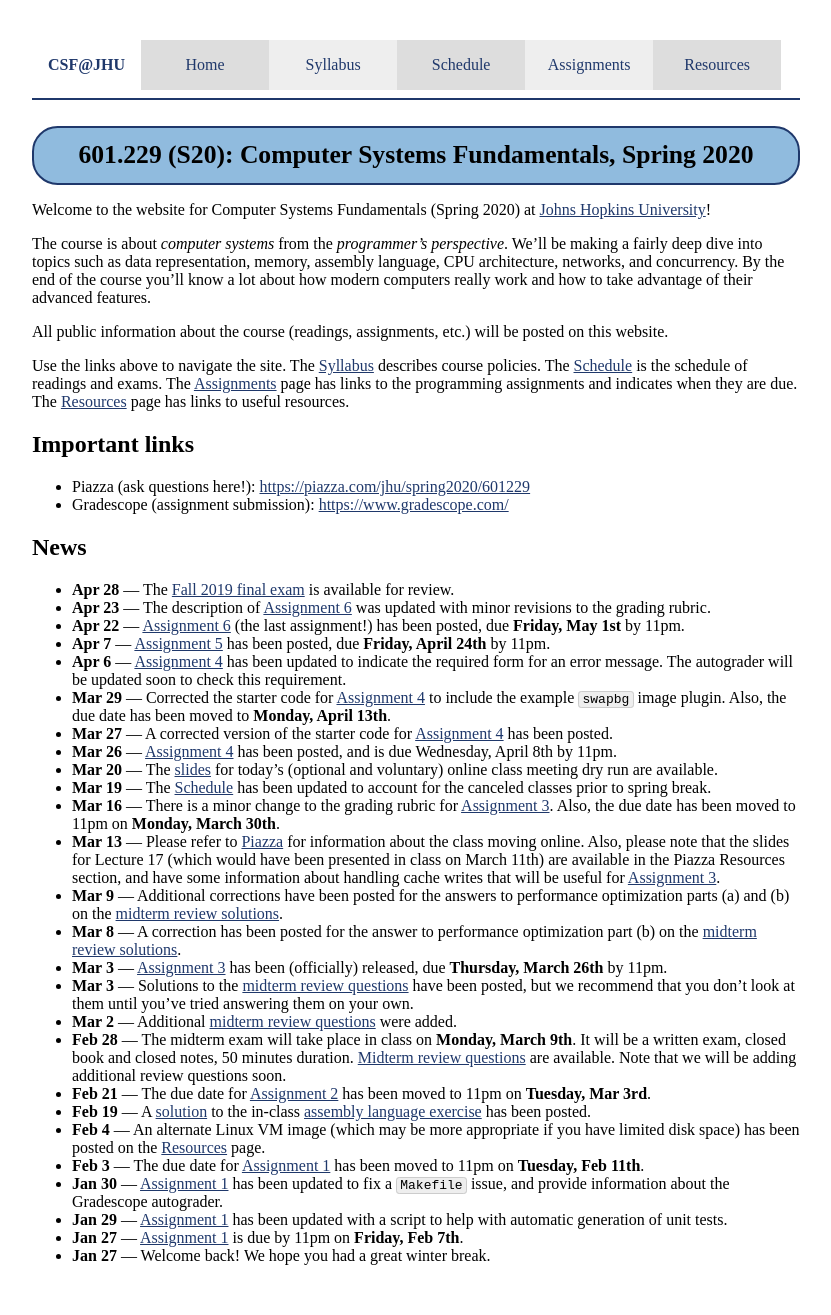
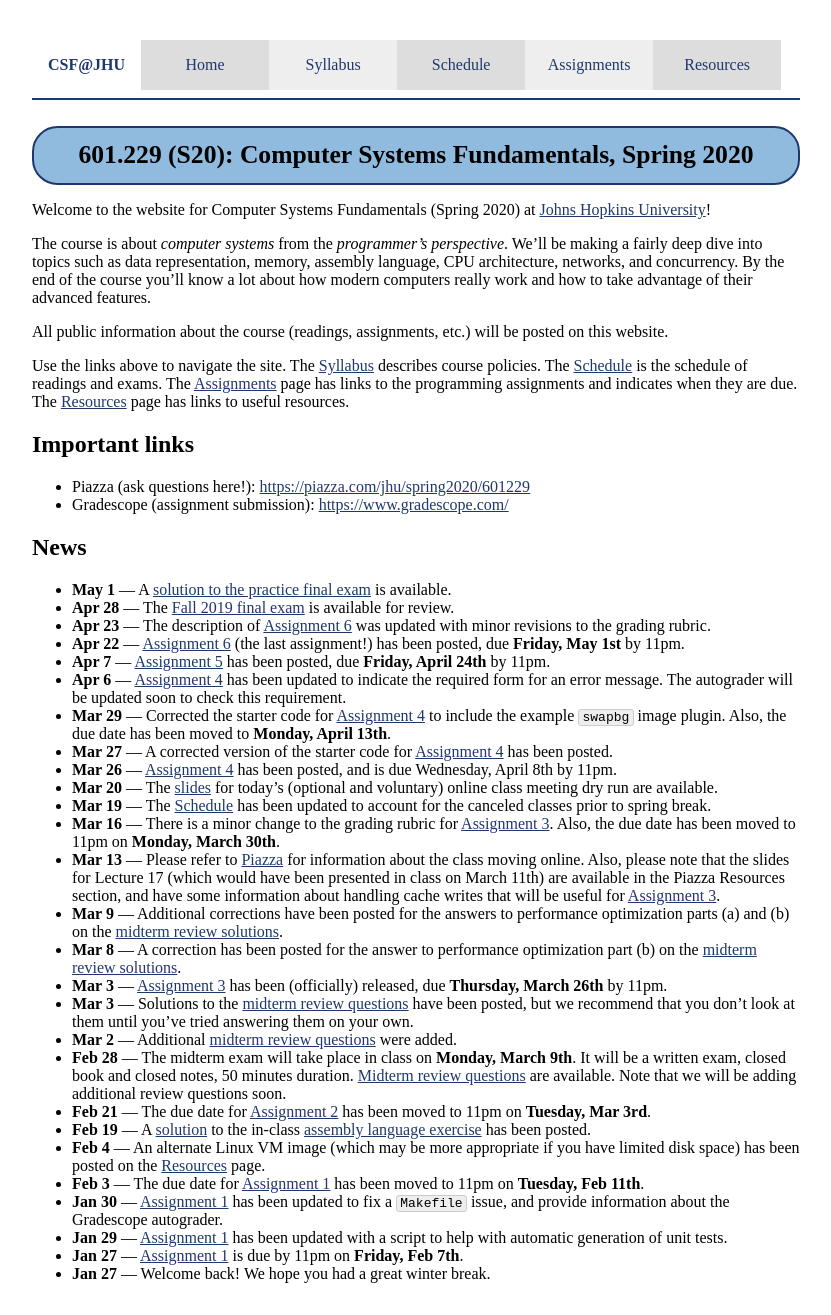
Before and after one commit to jhucsf/spring2020, a Jekyll site: the page built from index.md, in a window 1280 px wide. Shown: the whole page, without its empty margins (224-1055 px from the left). Built offline with Jekyll 4.4.1, drawn with Linux system fonts in a browser that asks for light colours.

Commit message:
solution to practice final

```diff
--- a/index.md
+++ b/index.md
@@ -19,6 +19,7 @@
 
 ## News
 
+* **May 1** — A [solution to the practice final exam](exercise/final-fall2019-soln.pdf) is available.
 * **Apr 28** — The [Fall 2019 final exam](exercise/final-fall2019.pdf) is available for review.
 * **Apr 23** — The description of [Assignment 6](assign/assign06.html) was updated with minor revisions to the grading rubric.
 * **Apr 22** — [Assignment 6](assign/assign06.html) (the last assignment!) has been posted, due **Friday, May 1st** by 11pm.
```
Also changed, not shown: 1 other file.
